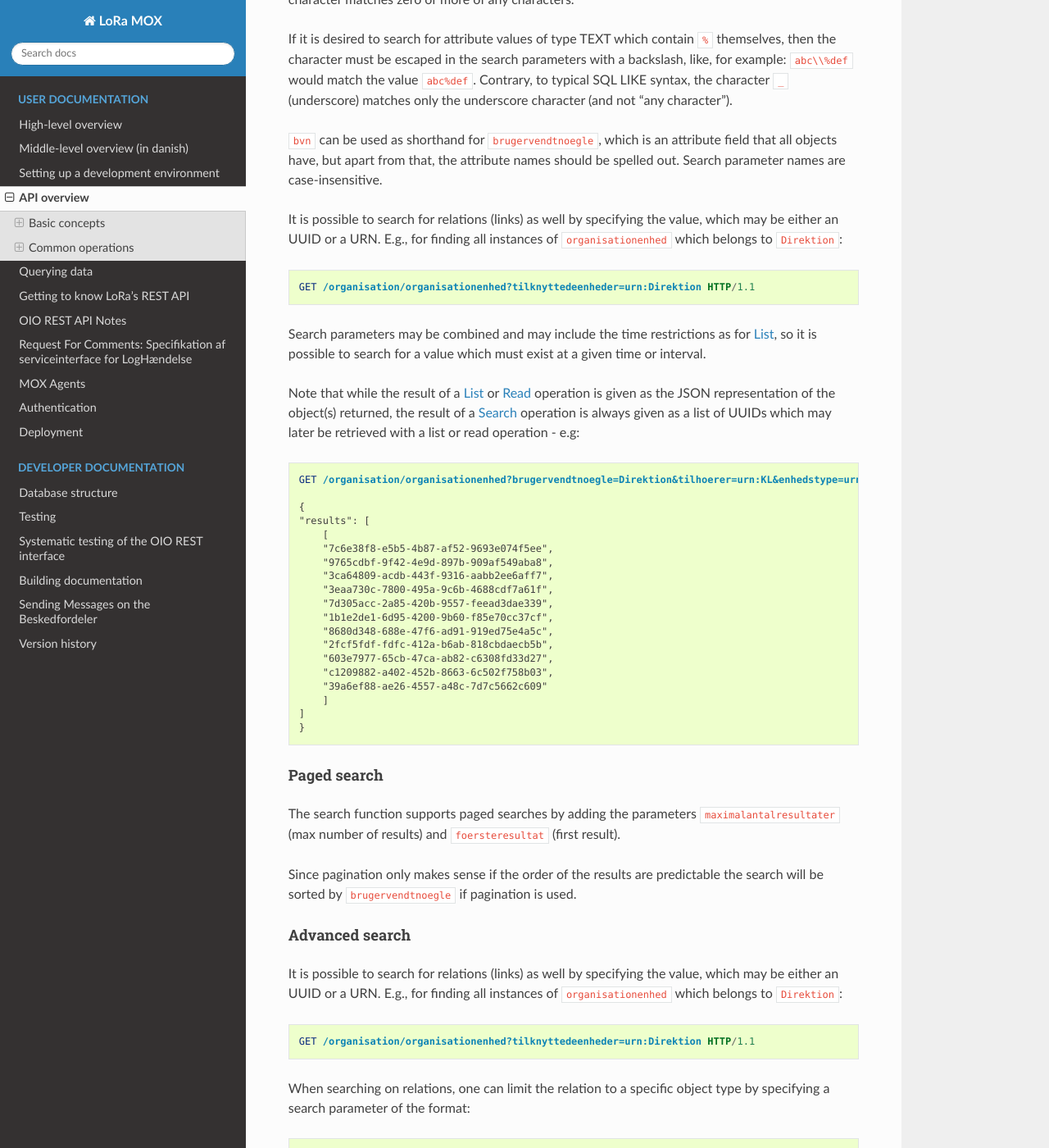
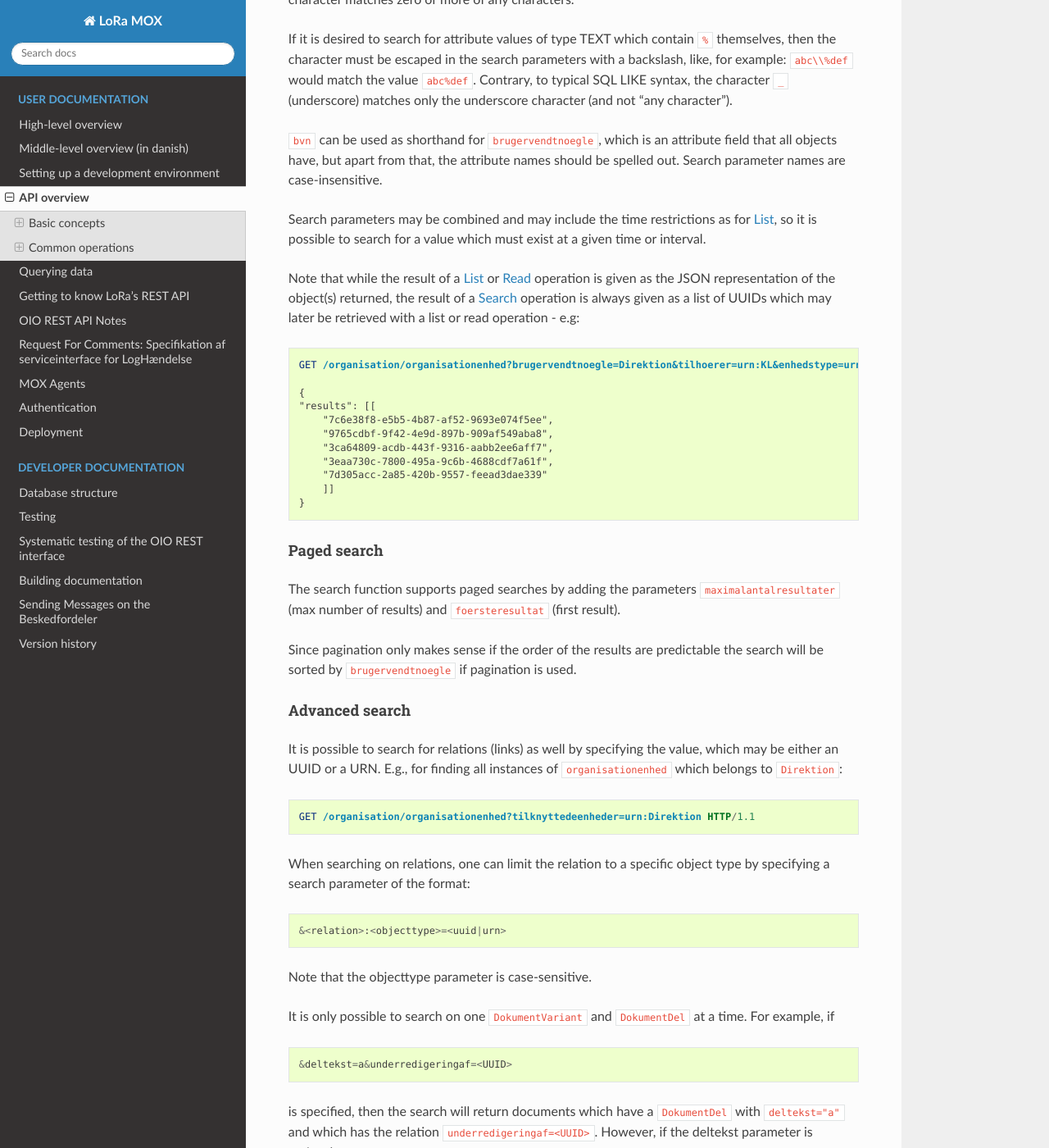
Before and after one commit to magenta-aps/mox, a Sphinx documentation site: the page built from doc/user/api-overview.rst, in a window 1280 px wide and 1400 px high, scrolled down 5275 px. Shown: the whole window at 82% size. Built offline with Sphinx 7.4.7 and the Read the Docs theme 2.0.0, drawn with Linux system fonts in a browser that asks for light colours; some of the changed text lies outside the part shown.

Commit message:
Simplify search operation

```diff
--- a/doc/user/api-overview.rst
+++ b/doc/user/api-overview.rst
@@ -308,15 +308,6 @@ attribute field that all objects have, but apart from that, the attribute names
 should be spelled out. Search parameter names are case-insensitive.
 
 
-
-It is possible to search for relations (links) as well by specifying
-the value, which may be either an UUID or a URN. E.g., for finding all
-instances of ``organisationenhed`` which belongs to ``Direktion``:
-
-.. code-block:: http
-
-    GET /organisation/organisationenhed?tilknyttedeenheder=urn:Direktion HTTP/1.1
-
 Search parameters may be combined and may include the time restrictions as for
 :ref:`ListOperation`, so it is possible to search for a value which must exist
 at a given time or interval.
@@ -331,21 +322,13 @@ which may later be retrieved with a list or read operation - e.g:
     GET /organisation/organisationenhed?brugervendtnoegle=Direktion&tilhoerer=urn:KL&enhedstype=urn:Direktion HTTP/1.1
 
     {
-    "results": [
-        [
+    "results": [[
         "7c6e38f8-e5b5-4b87-af52-9693e074f5ee",
         "9765cdbf-9f42-4e9d-897b-909af549aba8",
         "3ca64809-acdb-443f-9316-aabb2ee6aff7",
         "3eaa730c-7800-495a-9c6b-4688cdf7a61f",
-        "7d305acc-2a85-420b-9557-feead3dae339",
-        "1b1e2de1-6d95-4200-9b60-f85e70cc37cf",
-        "8680d348-688e-47f6-ad91-919ed75e4a5c",
-        "2fcf5fdf-fdfc-412a-b6ab-818cbdaecb5b",
-        "603e7977-65cb-47ca-ab82-c6308fd33d27",
-        "c1209882-a402-452b-8663-6c502f758b03",
-        "39a6ef88-ae26-4557-a48c-7d7c5662c609"
-        ]
-    ]
+        "7d305acc-2a85-420b-9557-feead3dae339"
+        ]]
     }
 
 Paged search
```
Also changed, not shown: other parts of doc/user/api-overview.rst (+1 -1 lines).
